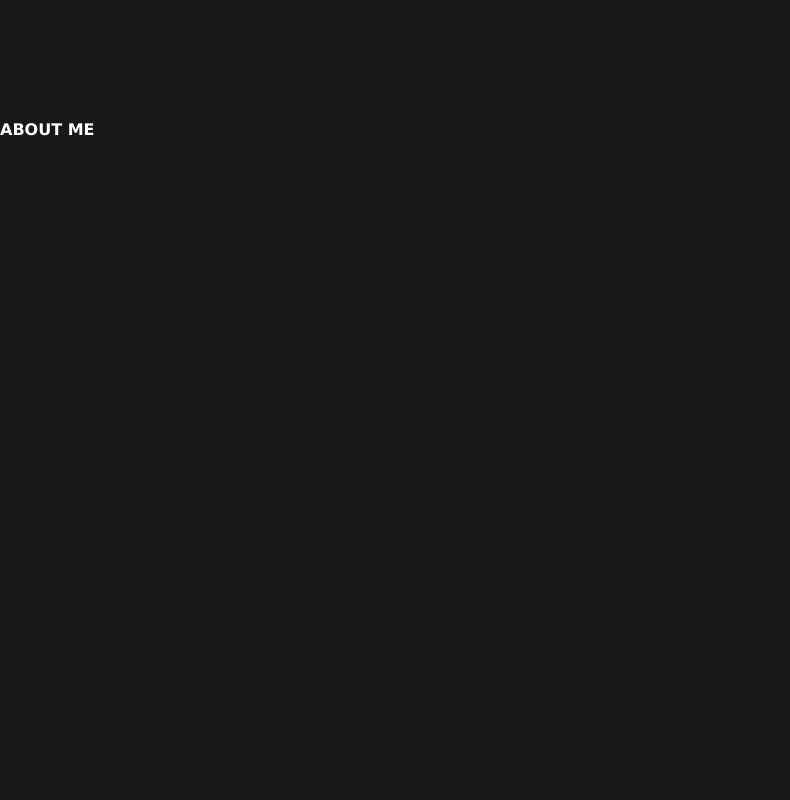
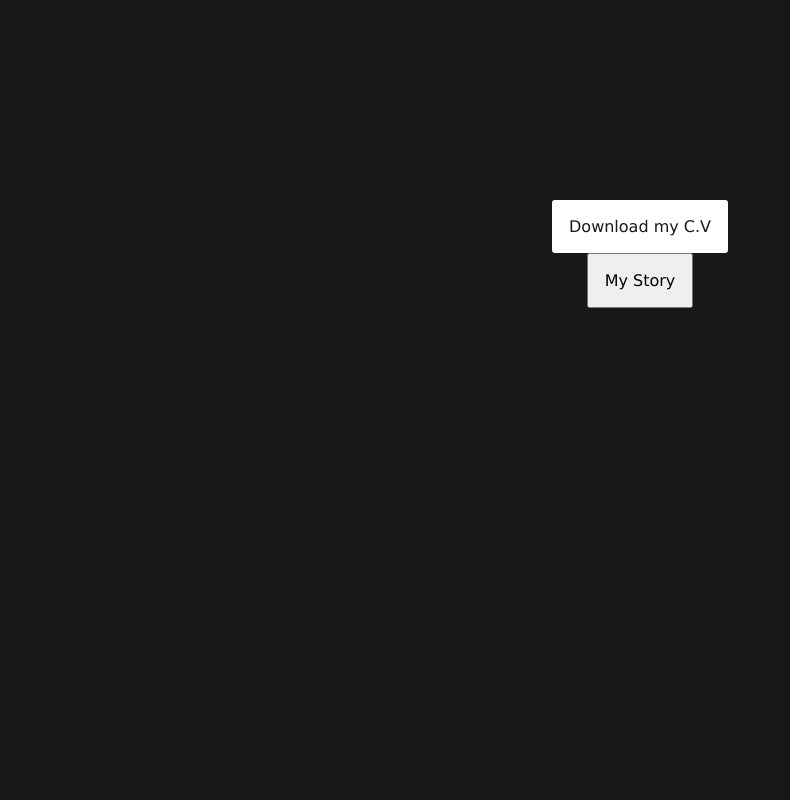
Before and after one commit to vo-olivier250405/react-portfolio, a React (Vite) app: page / in a window 1280 px wide. Shown: the part 680-1480 px from the top of the page, without its empty margins (0-790 px from the left). Built offline with nearby package versions, Linux system fonts and the light colour scheme.

Commit message:
[ADD] => affing the about me section

```diff
--- /dev/null
+++ b/src/components/molecules/AboutMe.tsx
@@ -0,0 +1,21 @@
+import { useState } from "react";
+import { MyStory } from "./MyStory";
+
+export const AboutMe = () => {
+  const [storyIsVisible, setStoryIsVisible] = useState(false);
+  return (
+    <div>
+      <div className="grid-center-padding5rem">
+        <a href="src/assets/VO_Olivier.pdf" download={true} target="#">
+          Download my C.V
+        </a>
+        <button
+          children="My Story"
+          onClick={() => setStoryIsVisible(!storyIsVisible)}
+          className="story-button"
+        />
+        {storyIsVisible && <MyStory />}
+      </div>
+    </div>
+  );
+};
--- /dev/null
+++ b/src/components/molecules/MyStory.tsx
@@ -0,0 +1,19 @@
+import { PageWrapper } from "../../animations/Animations";
+
+export const MyStory = () => {
+  return (
+    <PageWrapper>
+      <div className="story-container">
+        <PageWrapper>
+          <div className="compartment-1"></div>
+        </PageWrapper>
+        <PageWrapper>
+          <div className="compartment-2"></div>
+        </PageWrapper>
+        <PageWrapper>
+          <div className="compartment-3"></div>
+        </PageWrapper>
+      </div>
+    </PageWrapper>
+  );
+};
--- a/src/components/molecules/index.ts
+++ b/src/components/molecules/index.ts
@@ -1,5 +1,6 @@
 import { Links } from "./Links";
 import { Description } from "./Description";
 import { NavBar } from "./NavBar";
+import { AboutMe } from "./AboutMe";
 
-export { Links, Description, NavBar };
+export { Links, Description, NavBar, AboutMe };
--- a/src/components/organisms/AllSections.tsx
+++ b/src/components/organisms/AllSections.tsx
@@ -1,5 +1,5 @@
 import { RefObject, useRef } from "react";
-import { Description, NavBar } from "../molecules";
+import { AboutMe, Description, NavBar } from "../molecules";
 
 export const AllSections = () => {
   const allScrollsTarget: { [key: string]: RefObject<HTMLElement> } = {
@@ -17,7 +17,7 @@ export const AllSections = () => {
         <Description />
       </section>
       <section ref={allScrollsTarget["aboutMeTargetScroll"]}>
-        <h1>ABOUT ME</h1>
+        <AboutMe />
       </section>
       <section ref={allScrollsTarget["projectsTargetScroll"]}>
         <h1>PROJECTS</h1>
--- a/src/styles/App.css
+++ b/src/styles/App.css
@@ -67,10 +67,58 @@ section{
   margin: 0.5rem;
 }
 
+.story-button{
+  margin: auto;
+  padding: 1rem;
+}
+
 .text-h1{
   font-size: 2rem;
 }
+
 span{
   -webkit-text-fill-color: transparent;
   -webkit-text-stroke: 1px #fff;
 }
+
+.grid-center-padding5rem{
+  display: grid;
+  align-items: center;
+  justify-content: center;
+  padding: 5rem;
+}
+
+a{
+  text-decoration: none;
+  background-color: #fff;
+  padding: 1rem;
+  margin: auto;
+  border: 1px solid #0000;
+  border-radius: 3px;
+  color: #181818;
+}
+
+.story-container{
+  background-color: red;
+  grid-template-columns: 8ch auto;
+  margin: 1rem;
+  padding: 5rem;
+  height: 80vh;
+  width: 190vh;
+}
+
+.compartment-1{
+  background-color: blue;
+  padding: 5rem;
+}
+
+.compartment-2{
+  background-color: yellow;
+  padding: 5rem;
+
+}
+.compartment-3{
+  background-color: green;
+  padding: 5rem;
+
+}
```
